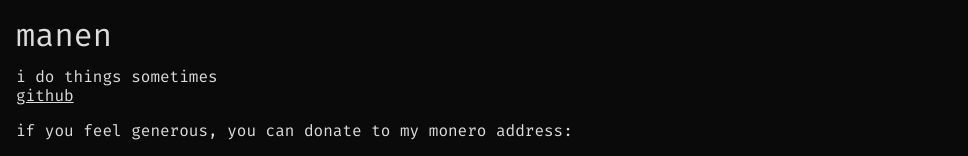
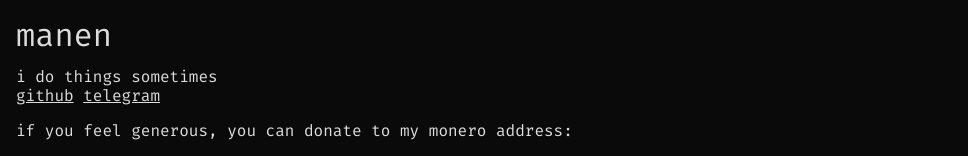
Before and after one commit to manen/manen, a plain HTML site: page index.html in a window 1280 px wide. Shown: the top 156 px of the page, without its empty margins (0-968 px from the left). Drawn offline with Linux system fonts and the light colour scheme.

Commit message:
telegram link + minor changes

```diff
--- a/index.html
+++ b/index.html
@@ -19,6 +19,7 @@
 				<div>i do things sometimes</div>
 				<section class="socials">
 					<a href="https://github.com/manen">github</a>
+					<a href="https://t.me/manenme">telegram</a>
 				</section>
 			</section>
 			<section class="donate">
```
Also changed, not shown: 1 other file.
